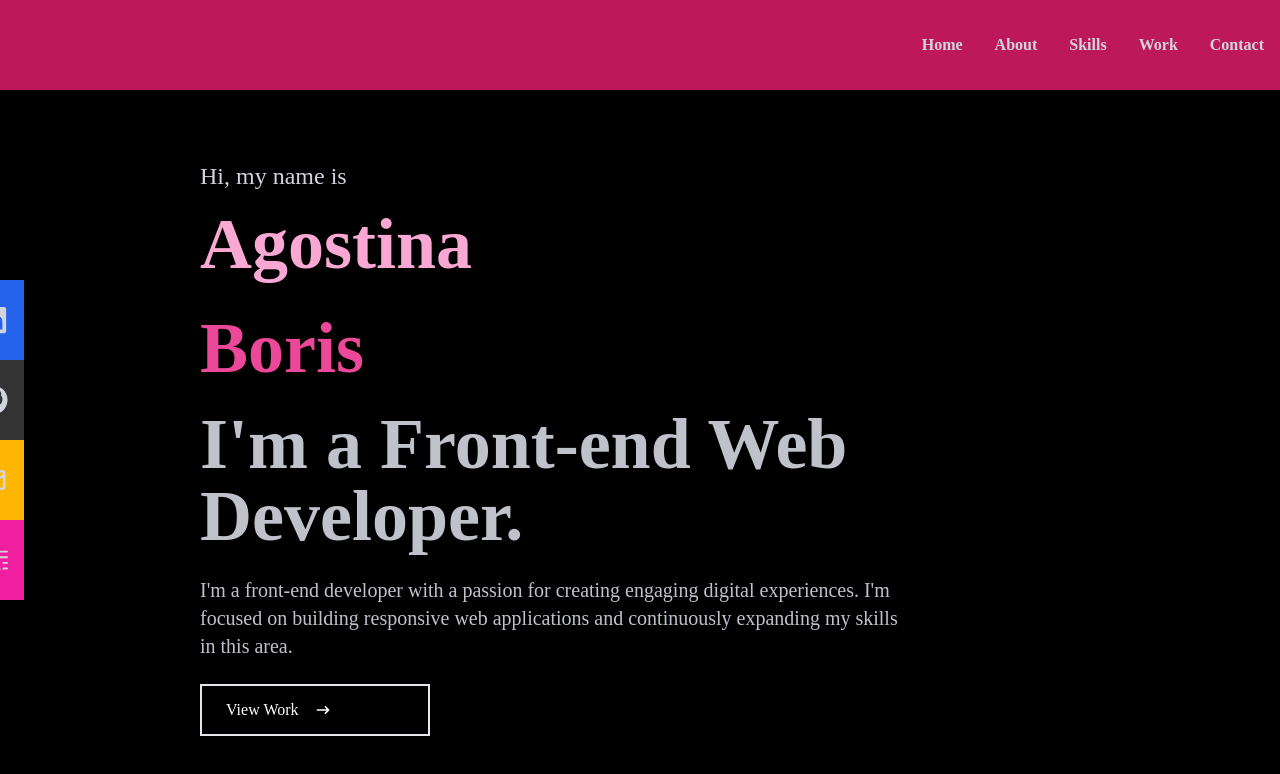
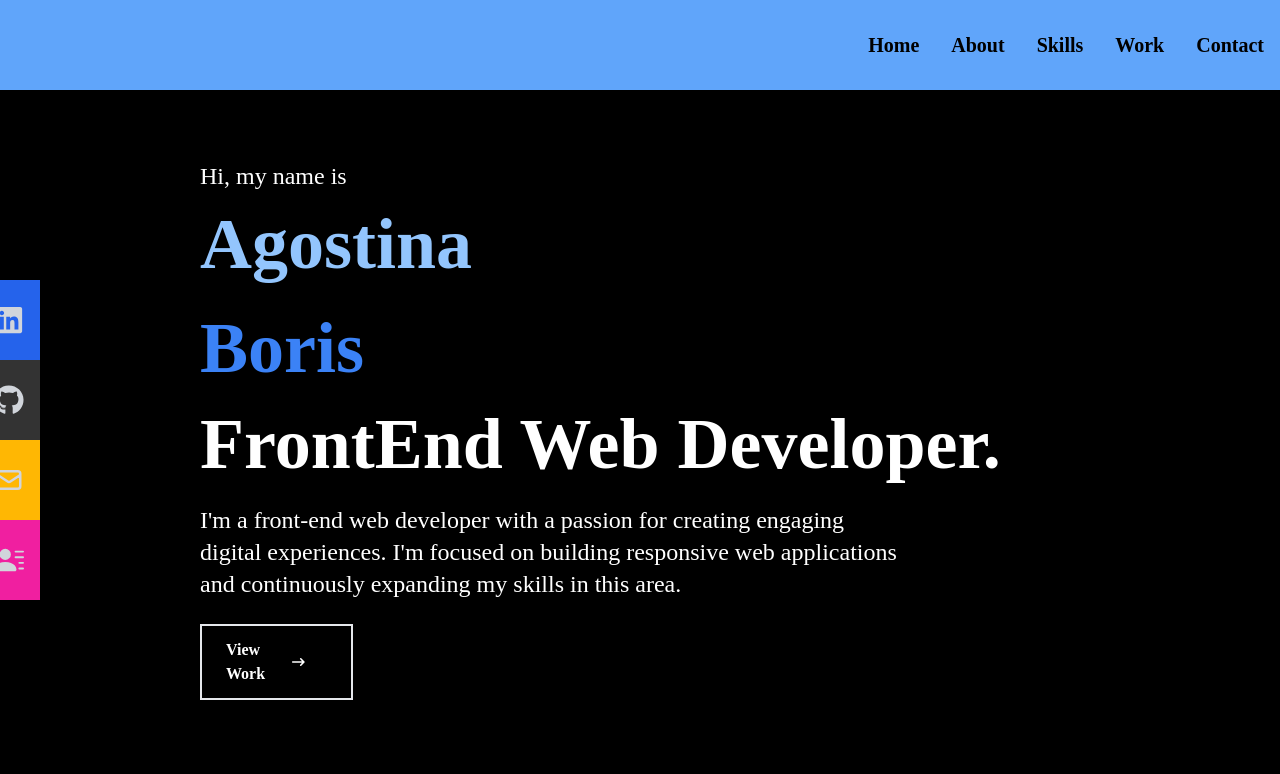
Before and after one commit to AgostinaBoris/portfolio, a React (Create React App) app: page / in a window 1280 px wide. Shown: the top 774 px of the page. Built offline with nearby package versions, Linux system fonts and the light colour scheme.

Commit message:
se modifican estilos

```diff
--- a/src/components/About.jsx
+++ b/src/components/About.jsx
@@ -4,21 +4,21 @@ import YO from '../assets/yop.jpg';
 
 function About() {
   return (
-    <div name="about" className="w-full h-full pt-20 pl-10 bg-black text-gray-300">
+    <div name="about" className="w-full h-full pt-20 pl-10 bg-black ">
       <div className="flex flex-col justify-center items-center w-full h-full">
         <div className="max-w-[1000px] w-full grid grid-cols-2 gap-8">
           <div className="sm:text-right mt-20 pb-8 pl-4">
-            <p className="text-4xl font-bold inline border-b-4 border-pink-600">
+            <p className="text-5xl font-bold inline border-b-4 text-blue-300 border-blue-600">
               About
             </p>
           </div>
         </div>
         <div className="max-w-[1400px] w-full grid sm:grid-cols-2 py-20 gap-8 px-4">
-          <div className="sm:text-right text-4xl font-bold">
+          <div className="sm:text-right text-white text-4xl font-bold">
             <p>Hi. I'm Agostina nice to meet you. Please take a look around.</p>
           </div>
           <div>
-            <p className="text-2xl">
+            <p className="text-2xl text-white">
               I am passionate about building software that improves the lives
               of those around me. Together, we can create transformative
               solutions that address your unique needs and drive your success
--- a/src/components/Contact.jsx
+++ b/src/components/Contact.jsx
@@ -7,10 +7,10 @@ const Contact = () => {
         <form method='POST' action='https://getform.io/f/95a8f5c1-0589-4af6-af8e-0c42b1ad03a8'
         className='flex flex-col max-w-[600px] w-full'>
             <div className='pb-8'>
-                <p className='text-4xl font-bold inline border-b-4 border-pink-600 text-gray-300'>
+                <p className='text-5xl font-bold inline border-b-4 border-blue-600 text-blue-300'>
                     Contact
                 </p>
-                <p className='text-gray-300 py-8'>Submit the form below or shoot me an email - agostinaboris@protonmail.com</p>
+                <p className='text-gray-300 text-2xl py-8'>Submit the form below or shoot me an email - agostinaboris@protonmail.com</p>
             </div>
             <input className='bg-[#ccd6f6] p-2 my-2' type='text' placeholder='Name' name='name' />
             <input className='my-2 p-2 bg-[#ccd6f6]' type='email' placeholder='Email' name='email' />
--- a/src/components/Home.jsx
+++ b/src/components/Home.jsx
@@ -7,27 +7,27 @@ export default function Home() {
     <div name="home" className="w-full h-full pt-20 pl-10 bg-black pb-20 ">
       {/* Container */}
       <div className=" mx-auto pt-20 px-8 flex flex-col justify-center h-full">
-        <p className="text-gray-300 text-2xl">Hi, my name is</p>
-        <h1 className="text-4xl sm:text-7xl py-4 font-bold text-pink-300">
+        <p className="text-white text-2xl">Hi, my name is</p>
+        <h1 className="text-4xl sm:text-7xl py-4 font-bold text-blue-300">
           Agostina
         </h1>
-        <h1 className="text-4xl sm:text-7xl py-4 font-bold text-pink-500">
+        <h1 className="text-4xl sm:text-7xl py-4 font-bold text-blue-500">
           Boris
         </h1>
-        <h2 className="text-4xl sm:text-7xl py-2 font-bold text-[#bfc2ca]">
-          I'm a Front-end Web Developer.
+        <h2 className="text-4xl sm:text-7xl py-2 font-bold text-white">
+          FrontEnd Web Developer.
         </h2>
-        <p className="text-[#bfc2ca] text-xl py-4 max-w-[700px]">
-          I'm a front-end developer with a passion for creating engaging
+        <p className="text-white text-2xl py-4 max-w-[700px]">
+          I'm a front-end web developer with a passion for creating engaging
           digital experiences. I'm focused on building responsive web
           applications and continuously expanding my skills in this area.
         </p>
         <div>
           <Link
             to="work" exact="true"
-            className="text-white button-style border-2 px-6 py-3 my-2 flex items-center hover:bg-amber-400 w-1/4 hover:border-amber-400"
+            className="text-white w-1/6 border-2 px-6 py-3 my-2 flex font-bold items-center hover:bg-pink-300 hover:border-pink-400"
           >
-            View Work <HiArrowNarrowRight  className="mx-4"/>{" "}
+            View Work <HiArrowNarrowRight className="mx-4 w-12"/>{" "}
           </Link>
         </div>
       </div>
--- a/src/components/Navbar.jsx
+++ b/src/components/Navbar.jsx
@@ -13,8 +13,8 @@ export default function Navbar() {
 
   return (
     <div
-      className=" z-10 fixed top-0 w-full h-[90px] justify-end items-center text-gray-300
-    font-bold inset-x-0 flex-col  sm:flex sm:flex-row bg-pink-700"
+      className=" z-10 fixed top-0 w-full h-[90px] justify-end items-center text-black
+    font-bold inset-x-0 flex-col text-xl sm:flex sm:flex-row bg-blue-400"
     >
       {/* menu */}
 
--- a/src/components/Skills.jsx
+++ b/src/components/Skills.jsx
@@ -18,10 +18,10 @@ import VITE from '../assets/vite.png';
 
 export default function Skills() {
   return (
-    <div name='skills' className='w-full h-full pt-20 pl-10 bg-black text-gray-300'>
+    <div name='skills' className='w-full h-full pt-20 pl-10 '>
         <div className='mx-auto pt-20 '>
-            <p className='text-4xl font-bold inline border-b-4 border-pink-600'>Skills</p>
-            <p className='py-4'> These are the technologies I've worked with</p>
+            <p className='text-5xl font-bold text-blue-300 inline border-b-4 border-blue-600'>Skills</p>
+            <p className='py-8 text-2xl text-white'> These are the technologies I've worked with</p>
         </div>
          <div className='w-full grid grid-cols-2 sm:grid-cols-4 gap-4 text-center py-6'>
             <div className='shadow-md shadow[#040c16] hover:scale-110 duration-500'>
--- a/src/components/Work.jsx
+++ b/src/components/Work.jsx
@@ -7,13 +7,13 @@ import Tesla from "./Works/Tesla";
 
 const Work = () => {
   return (
-    <div name="work" className="w-full h-full text-gray-300 bg-black pb-20">
+    <div name="work" className="w-full h-full bg-black pb-20">
       <div className="max-w-7xl mx-auto pt-20 pl-10 sm:px-6 lg:px-8 ">
         <div className="py-8 mt-20">
-          <p className="text-4xl font-bold inline border-b-4  border-pink-600">
+          <p className="text-5xl font-bold inline border-b-4 text-blue-300 border-blue-600">
             Work
           </p>
-          <p className="py-6 text-3xl">Check out some of my recent work</p>
+          <p className="py-12 text-3xl text-white">Check out some of my recent work</p>
         </div>
 
         {/* Container */}
```
